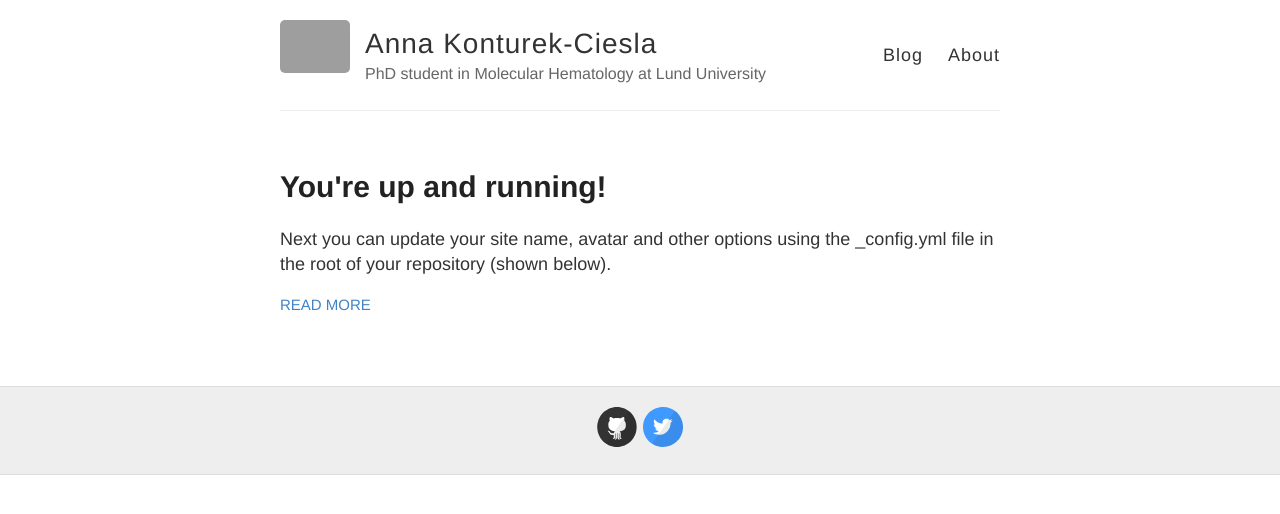
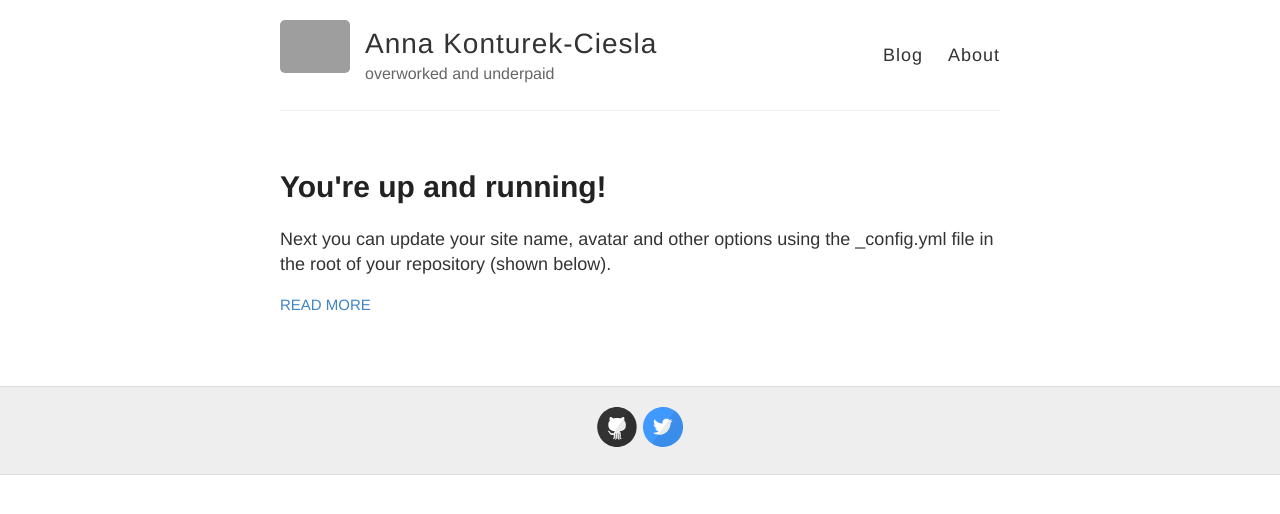
Before and after one commit to annakonturekciesla/annakonturekciesla.github.io, a Jekyll site: the page built from index.html, in a window 1280 px wide. Shown: the top 514 px of the page. Built offline with Jekyll 4.4.1, drawn with Linux system fonts in a browser that asks for light colours; grey boxes are pictures that could not be loaded.

Commit message:
compain description

```diff
--- a/_config.yml
+++ b/_config.yml
@@ -6,7 +6,7 @@
 name: Anna Konturek-Ciesla
 
 # Short bio or description (displayed in the header)
-description: PhD student in Molecular Hematology at Lund University
+description: overworked and underpaid
 
 # URL of your avatar or profile pic (you could use your GitHub profile pic)
 avatar: https://raw.githubusercontent.com/barryclark/jekyll-now/master/images/jekyll-logo.png
```
